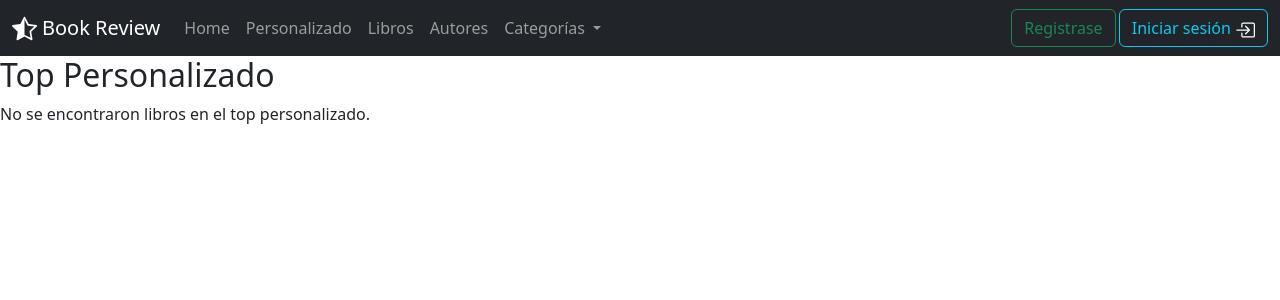
After one commit to kevincardenas18/ratingCore_Django, a Django app: page /personalizado/ in a window 1280 px wide. The commit adds this page. Shown: the top 300 px of the page. Run offline with Django 4.2, Linux system fonts and the light colour scheme; data that the repository does not hold is empty.

Commit message:
listar categoria

```diff
--- a/book_reviews/templates/base.html
+++ b/book_reviews/templates/base.html
@@ -21,6 +21,9 @@
             <ul class="navbar-nav me-auto mb-2 mb-lg-0">
                 <li class="nav-item">
                     <a class="nav-link" href="/">Home</a>
+                </li>
+                <li class="nav-item">
+                    <a class="nav-link" href="/personalizado">Personalizado</a>
                 </li>
                 <li class="nav-item">
                     <a class="nav-link" href="/libro">Libros</a>
--- a/book_reviews/templates/libro.html
+++ b/book_reviews/templates/libro.html
@@ -37,7 +37,8 @@
         </a>
       </h2>
       <p>Autor: <a href="{% url 'detalle_autor' autor_id=libro.autor.id %}">{{ libro.autor.nombre }}</a></p>
-      </p>
+      <p>Categorías: {{ libro.categorias.all|join:", " }}</p>
+      <p>Categoria: {{ libro.categorias.nombre }}</a></p>
       <p>Descripción: {{ libro.resumen }}</p>
       <p>Valoración: {{ libro.valoracion }}</p>
     </div>
--- /dev/null
+++ b/book_reviews/templates/top_personalizado.html
@@ -0,0 +1,25 @@
+{% extends 'base.html' %}
+
+{% block title %} Home {% endblock %}
+
+{% block content %}
+<h2>Top Personalizado</h2>
+
+{% if libros_top %}
+    <h3>Categoría 1: {{ categoria_1 }}</h3>
+    <ul>
+        {% for libro in libros_top %}
+            <li>{{ libro.titulo }} - Valoración: {{ libro.valoracion }}</li>
+        {% endfor %}
+    </ul>
+
+    <h3>Categoría 2: {{ categoria_2 }}</h3>
+    <ul>
+        {% for libro in libros_top %}
+            <li>{{ libro.titulo }} - Valoración: {{ libro.valoracion }}</li>
+        {% endfor %}
+    </ul>
+{% else %}
+    <p>No se encontraron libros en el top personalizado.</p>
+{% endif %}
+{% endblock %}
--- a/book_reviews/views.py
+++ b/book_reviews/views.py
@@ -6,16 +6,13 @@ from django.db import IntegrityError
 from django.contrib.auth.decorators import login_required, user_passes_test
 from django.contrib import messages
 from .models import Libro, Autor, Categoria, Review
-from django.db.models import Avg
-from django.http import JsonResponse
-from django.views.decorators.http import require_POST
-from django.core.exceptions import ObjectDoesNotExist
-
+from django.db.models import Avg, Count, Sum
 
 
 # Create your views here.
 def home(request):
-    return render(request, 'home.html')
+    libros = Libro.objects.annotate(num_comentarios=Count('review')).order_by('-valoracion', '-num_comentarios')[:3]
+    return render(request, 'home.html', {'libros': libros})
 
 def singup(request):
 
@@ -250,3 +247,38 @@ def valoraciones_libro(libro):
 
     libro.valoracion = promedio
     libro.save()
+
+
+def top_personalizado(request):
+    if not request.user.is_authenticated or not Review.objects.filter(usuario=request.user).exists():
+        # Usuario no logueado o sin reviews ingresadas, mostrar top 10
+        libros_top = Libro.objects.order_by('-valoracion')[:10]
+    else:
+        categorias = Categoria.objects.all()
+        score_1 = 0
+        score_2 = 0
+        categoria_1 = None
+        categoria_2 = None
+
+        for categoria in categorias:
+            suma = Review.objects.filter(usuario=request.user, libro__categorias=categoria).aggregate(Sum('valoracion')).get('valoracion__sum', 0)
+            cantidad_review = Review.objects.filter(usuario=request.user, libro__categorias=categoria).count()
+
+            if cantidad_review > 0:
+                score_categoria = suma / cantidad_review
+
+                if score_categoria > score_1:
+                    score_2 = score_1
+                    categoria_2 = categoria.nombre
+                    score_1 = score_categoria
+                    categoria_1 = categoria.nombre
+                elif score_categoria > score_2:
+                    score_2 = score_categoria
+                    categoria_2 = categoria.nombre
+
+        libros_1 = Libro.objects.filter(categorias__nombre=categoria_1).exclude(review__usuario=request.user).order_by('-valoracion')[:3]
+        libros_2 = Libro.objects.filter(categorias__nombre=categoria_2).exclude(review__usuario=request.user).order_by('-valoracion')[:3]
+
+        libros_top = libros_1 | libros_2
+
+    return render(request, 'top_personalizado.html', {'libros_top': libros_top})
--- a/ratingCore_Django/urls.py
+++ b/ratingCore_Django/urls.py
@@ -38,4 +38,5 @@ urlpatterns = [
     path('autor/<int:autor_id>/', views.detalle_autor, name='detalle_autor'),
     path('categoria/', views.lista_categorias, name='lista_categorias'),
     path('categorias/agregar/', views.agregar_categoria, name='agregar_categoria'),
+    path('personalizado/', views.top_personalizado, name='top_personalizado'),
 ]
```
Also changed, not shown: book_reviews/templates/home.html (+6 -1 lines), book_reviews/migrations/0001_initial.py, book_reviews/migrations/0002_autor_imagen_url_autor_resumen.py (deleted), book_reviews/migrations/0003_rename_imagen_url_autor_foto.py (deleted), book_reviews/migrations/0004_alter_review_comentario_alter_review_valoracion.py (deleted), book_reviews/migrations/0005_remove_libro_valoracion.py (deleted), book_reviews/migrations/0006_libro_valoracion.py (deleted), book_reviews/migrations/0007_alter_categoria_nombre.py (deleted).
